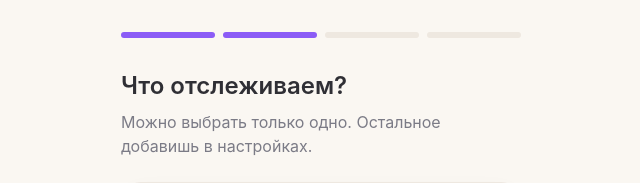
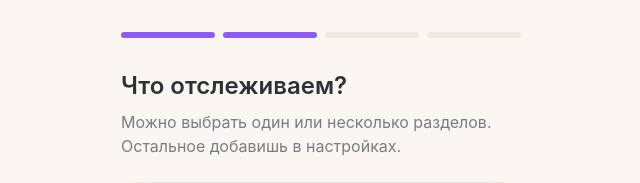
Before and after one commit to MaZoloty/lichny-ritm, a Next.js app: page /onboarding in a window 1280 px wide. Both pictures are taken after a click on the button "Начать". Shown: the top 183 px of the page, without its empty margins (319-959 px from the left). Built offline with nearby package versions, Linux system fonts and the light colour scheme.

Commit message:
Stage 4 goals and savings completed

```diff
--- a/app/onboarding/page.tsx
+++ b/app/onboarding/page.tsx
@@ -116,7 +116,7 @@ export default function OnboardingPage() {
         <div className="flex flex-1 flex-col">
           <h1 className="text-2xl font-semibold">Что отслеживаем?</h1>
           <p className="mt-2 text-muted">
-            Можно выбрать только одно. Остальное добавишь в настройках.
+            Можно выбрать один или несколько разделов. Остальное добавишь в настройках.
           </p>
           <div className="mt-6 flex flex-col gap-3">
             {MODULES.map((m) => {
```
